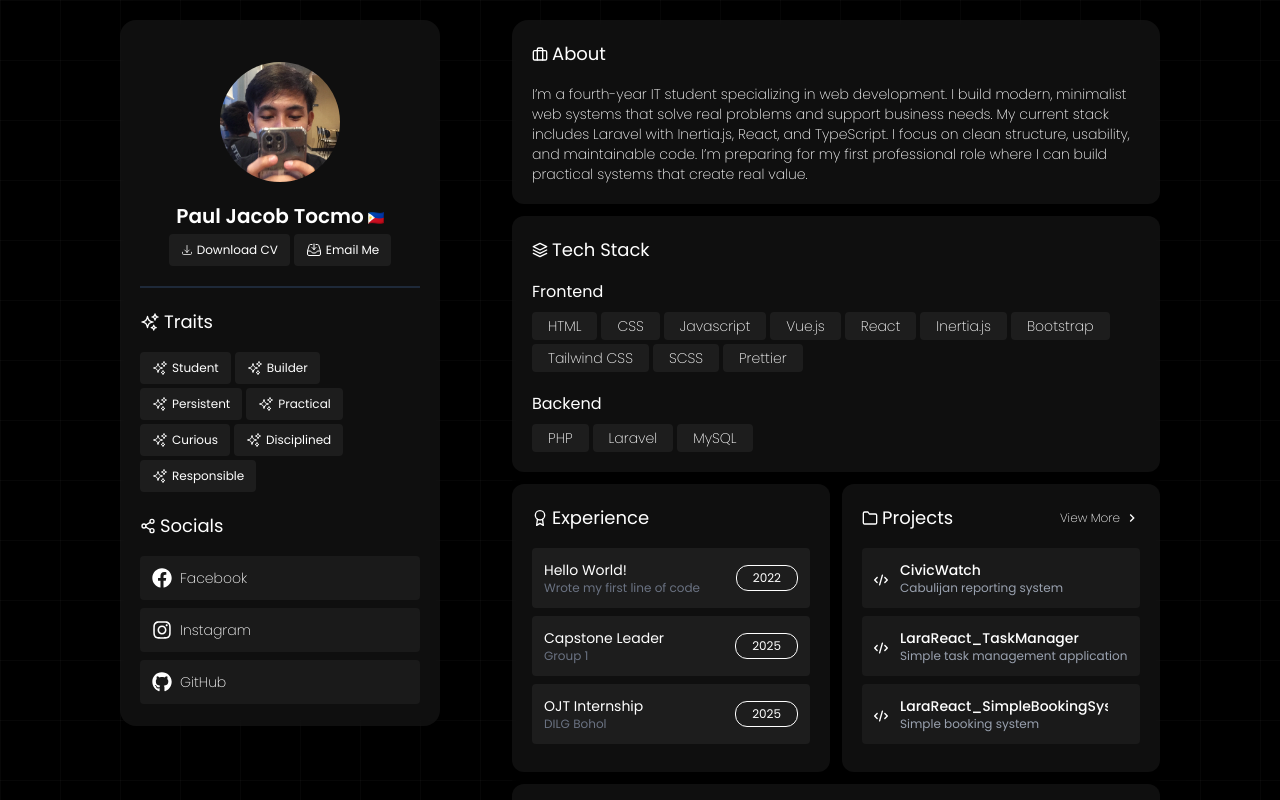
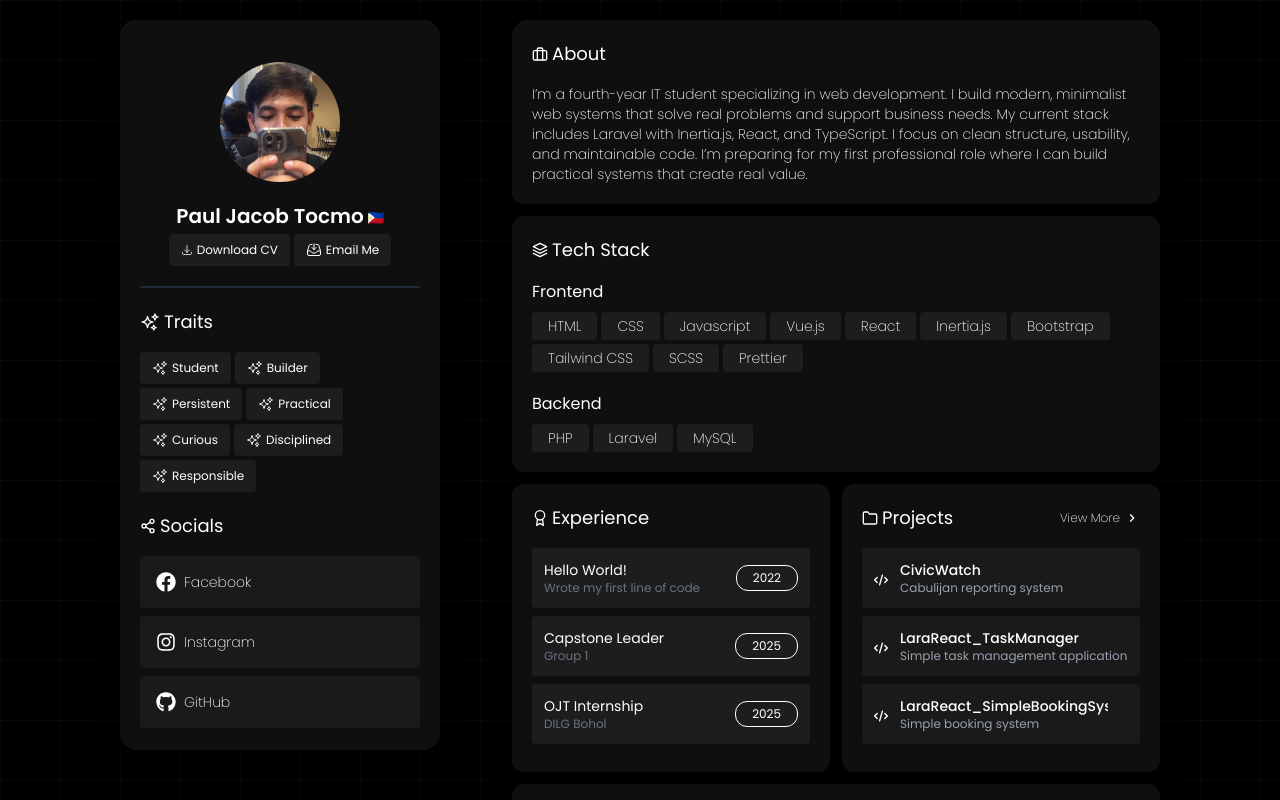
Before and after one commit to Jacodesit/JacobsPortfolio, a React (Vite) app: page /home in a window 1280 px wide. Shown: the top 800 px of the page. Built offline with nearby package versions, Linux system fonts and the light colour scheme.

Commit message:
Initial fix this time

```diff
--- a/src/components/socials.tsx
+++ b/src/components/socials.tsx
@@ -20,7 +20,7 @@ export default function Socials() {
                             href={social.url}
                             target="_blank"
                             rel="noopener noreferrer"
-                            className="flex items-center gap-2 bg-[#1a1a1a] p-3 rounded transition-all duration-500 hover:scale-105 hover:cursor-pointer"
+                            className="flex items-center gap-2 bg-[#1a1a1a] p-3 lg:p-4 rounded transition-all duration-500 hover:scale-105 hover:cursor-pointer z-99"
 
                         >
                             {social.icon}
```
